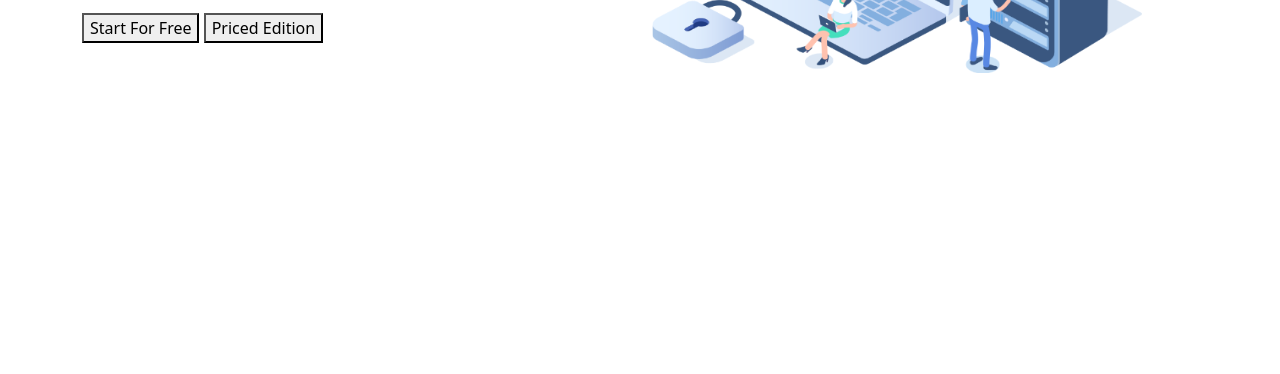
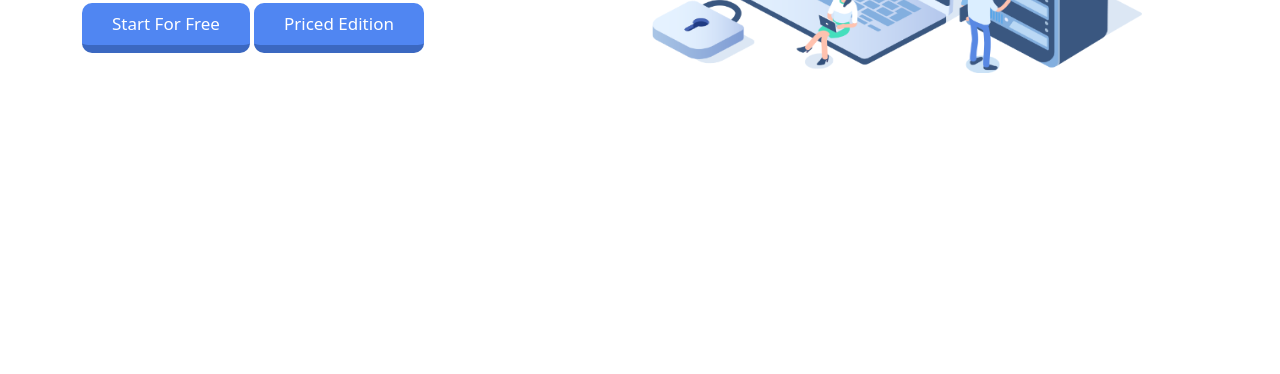
Before and after one commit to Brandong04/WebFlowConcept, a website: page src/views/home.html in a window 1280 px wide. Shown: the part 426-800 px from the top of the page. Drawn offline with nearby package versions, Linux system fonts and the light colour scheme.

Commit message:
feat(hero): Buttons

```diff
--- a/src/assets/css/home.css
+++ b/src/assets/css/home.css
@@ -32,3 +32,38 @@ html {
 	font-weight: 500;
 	font-size: 19px;
 }
+
+.start-btn {
+	background-color: #5086f2;
+	border: none;
+	border-radius: 10px;
+	color: white;
+	padding: 8px 30px 8px 30px;
+	text-align: center;
+	text-decoration: none;
+	font-weight: 500;
+	font-size: 17px;
+	border-bottom: 8px solid;
+	border-color: #3b68c1;
+	transition: background-color 0.2s ease-in-out, border-color 0.2s ease-in-out;
+}
+
+.start-btn:hover {
+	transition: background-color 0.2s ease-in-out, border-color 0.2s ease-in-out;
+	background-color: #6090f0;
+	border-color: #4871c2;
+}
+
+.priced-btn {
+	background-color: #5086f2;
+	border: none;
+	border-radius: 10px;
+	color: white;
+	padding: 8px 30px 8px 30px;
+	text-align: center;
+	text-decoration: none;
+	font-weight: 500;
+	font-size: 17px;
+	border-bottom: 8px solid;
+	border-color: #3b68c1;
+}
--- a/src/views/home.html
+++ b/src/views/home.html
@@ -87,5 +87,11 @@
 			integrity="sha384-ka7Sk0Gln4gmtz2MlQnikT1wXgYsOg+OMhuP+IlRH9sENBO0LRn5q+8nbTov4+1p"
 			crossorigin="anonymous"
 		></script>
+
+		<!-- Font Awesome -->
+		<script
+			src="https://kit.fontawesome.com/d95da87876.js"
+			crossorigin="anonymous"
+		></script>
 	</body>
 </html>
```
